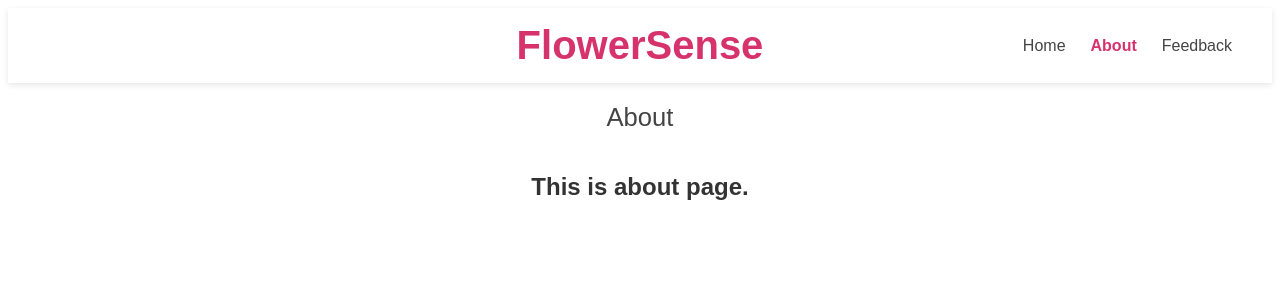
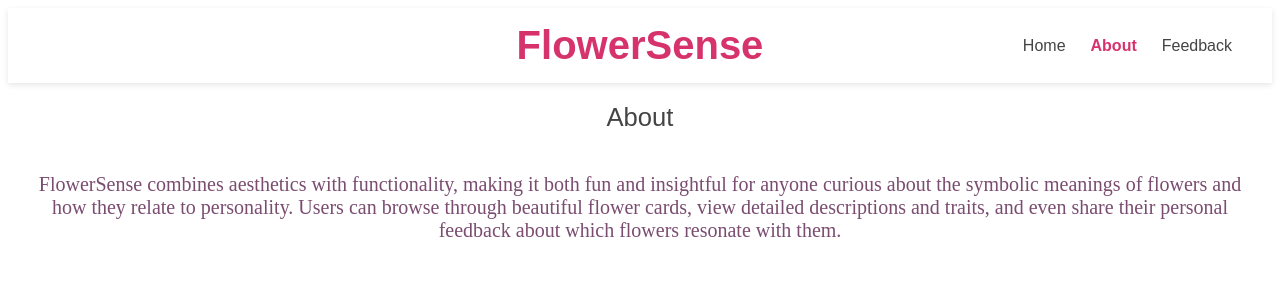
Before and after one commit to sksm07/Final-Project-CTD, a React (Vite) app: page /about in a window 1280 px wide. Shown: the top 300 px of the page. Built offline with nearby package versions, Linux system fonts and the light colour scheme.

Commit message:
implemented scrollIntoView and added styles

```diff
--- a/src/features/FlowerDetail.jsx
+++ b/src/features/FlowerDetail.jsx
@@ -1,4 +1,5 @@
 import styled from "styled-components";
+import {useRef, useEffect} from "react";
 
 const DetailsContainer = styled.div`
   position: fixed;
@@ -30,9 +31,8 @@ const CloseButton = styled.button`
   background: none;
   border: none;
   font-size: 1.6rem;
-  position: absolute;
-  top: 10px;
-  right: 15px;
+  position: relative;
+  top: 20px;
   cursor: pointer;
   color: #333;
 
@@ -54,11 +54,17 @@ const Text = styled.p`
 `
 
 export default function FlowerDetail({flower, onClose}) {
+  const scrollSection = useRef(null);
+  useEffect(()=> {
+    if (scrollSection.current) {
+      scrollSection.current.scrollIntoView();
+    }}, []);
+
     return (
-        <div>
-            <button onClick={onClose}>
+        <div ref={scrollSection}>
+            <CloseButton onClick={onClose}>
                 X
-            </button>
+            </CloseButton>
             <h2>{flower.name}</h2>
             <img
                 src={flower.image}
--- a/src/pages/About.jsx
+++ b/src/pages/About.jsx
@@ -1,7 +1,17 @@
+import styled from "styled-components";
+
+const Info = styled.p`
+    font-family: san-serif;
+    font-size: 20px;
+    color: #7a4c70ff
+`
 export default function About(){
     return (
         <div>
-            <h2>This is about page.</h2>
+            <Info>FlowerSense combines aesthetics with functionality, making it both fun and insightful
+                 for anyone curious about the symbolic meanings of flowers and how they relate to personality.
+                 Users can browse through beautiful flower cards, view detailed descriptions and traits, and
+                 even share their personal feedback about which flowers resonate with them.</Info>
         </div>
     )
 }
--- a/src/pages/FlowerListPage.jsx
+++ b/src/pages/FlowerListPage.jsx
@@ -19,6 +19,11 @@ const FlowerGrid = styled.div`
 
     const Container = styled.div`
         position: relative;
+    `
+    const Intro = styled.p`
+        font-weight: 500;
+        font-size: 1.4rem;
+        font-style: italic;
     `
 
 export default function FlowerListPage(){
@@ -44,6 +49,7 @@ export default function FlowerListPage(){
 
     return (
         <Container>
+        <Intro>Click on your favorite flower and discover what it reveals about your personality!!</Intro>
         <FlowerGrid className={selectedFlower ? "dimmed" : ""}>
             {flowers.map((flower) => (
                 <FlowerCard
```
Also changed, not shown: 1 other file (tests, documents, lock files or other folders).
